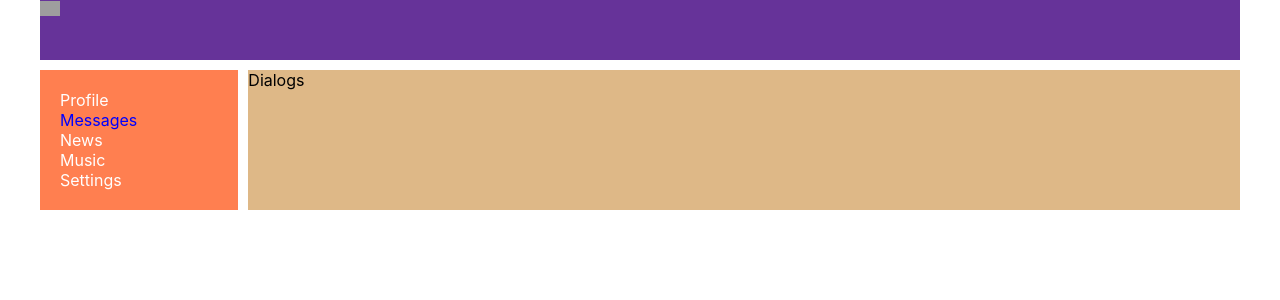
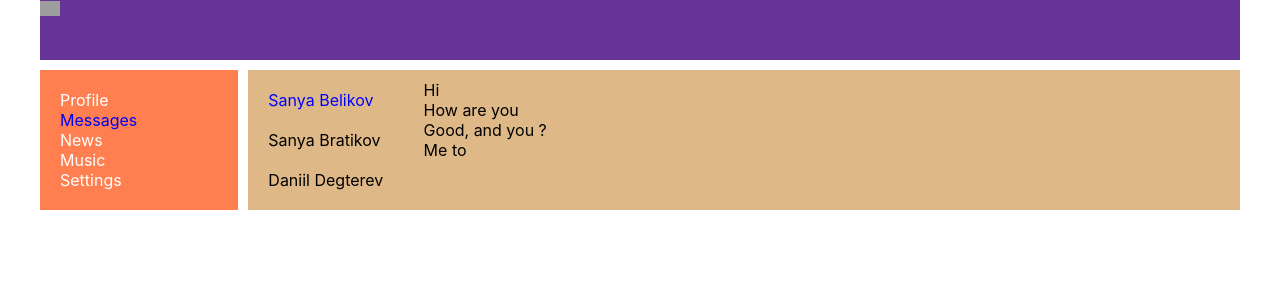
Before and after one commit to Lau2k1/social-app, a React (Create React App) app: page /dialogs in a window 1280 px wide. Shown: the top 300 px of the page. Built offline with nearby package versions, Linux system fonts and the light colour scheme; grey boxes are pictures that could not be loaded.

Commit message:
Refactoring code
Refactoring cpde in:
Dialogs.jsx
Dialogs.module.css

```diff
--- a/src/components/Dialogs/Dialogs.jsx
+++ b/src/components/Dialogs/Dialogs.jsx
@@ -1,12 +1,28 @@
 import React from 'react';
-import style from './Dialogs.module.css'
+import style from './Dialogs.module.css';
 
 const Dialogs = (props) => {
     return (
-        <div>
-            Dialogs
+        <div className={style.dialogs}>
+            <div className={style.dialogsItems}>
+                <div className={style.dialog + ' ' + style.active}>
+                    Sanya Belikov
+                </div>
+                <div className={style.dialog}>
+                    Sanya Bratikov
+                </div>
+                <div className={style.dialog}>
+                    Daniil Degterev
+                </div>
+            </div>
+            <div className={style.messages}>
+                <div className={style.message}>Hi</div>
+                <div className={style.message}>How are you</div>
+                <div className={style.message}>Good, and you ?</div>
+                <div className={style.message}>Me to</div>
+            </div>
         </div>
     )
 }
 
-export default Dialogs
+export default Dialogs;
--- a/src/components/Dialogs/Dialogs.module.css
+++ b/src/components/Dialogs/Dialogs.module.css
@@ -0,0 +1,24 @@
+.dialogs {
+    display: grid;
+    grid-template-columns: 2fr 10fr;
+}
+
+.dialogsItems {
+    padding: 10px;
+}
+
+.dialogsItems .active {
+    color: blue;
+}
+
+.dialog {
+    padding: 10px;
+}
+
+.messages {
+    padding: 10px;
+}
+
+.message {
+
+}
```
